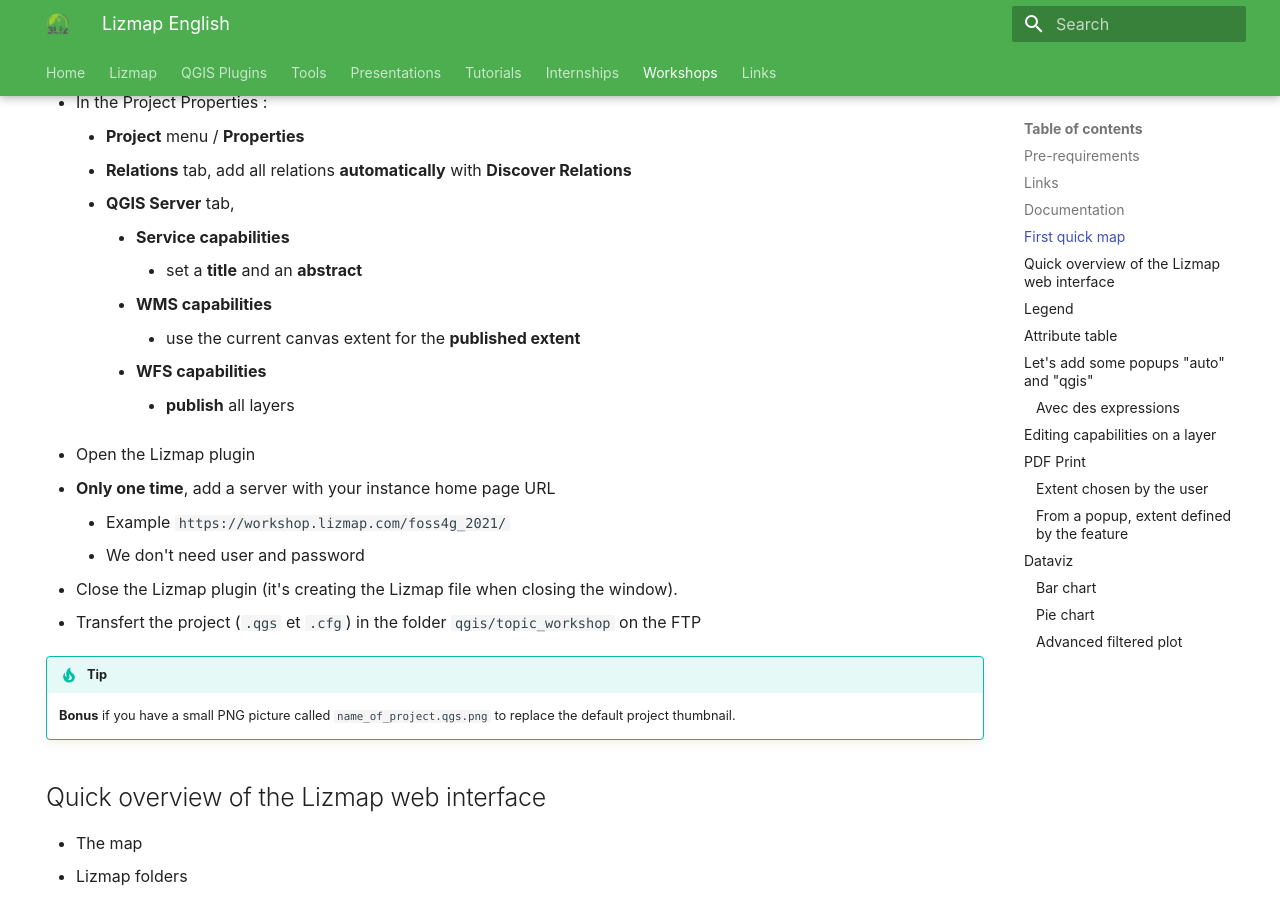
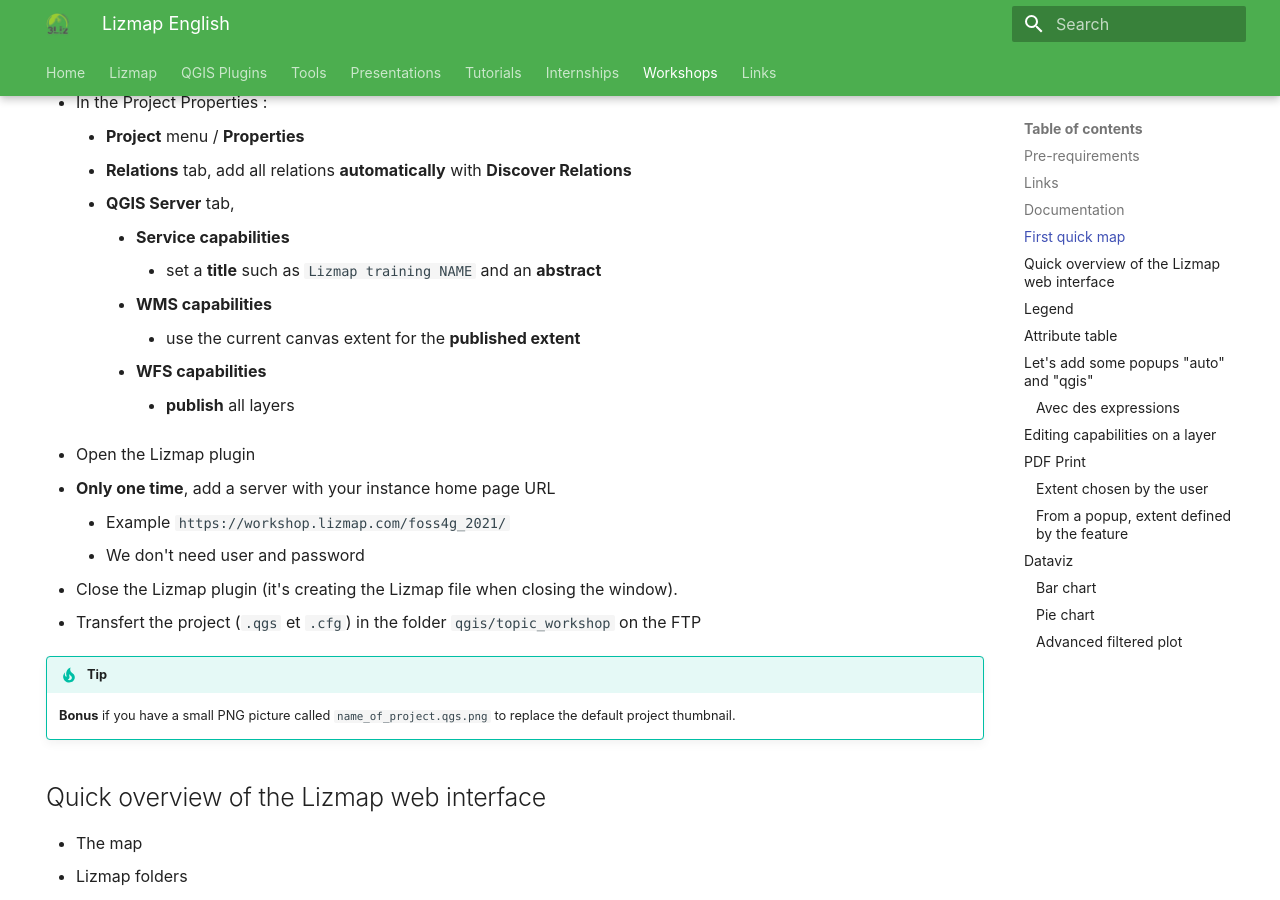
Before and after one commit to 3liz/3liz.github.io, an MkDocs documentation site: the page built from docs/workshop/lizmap-short-english.md, in a window 1280 px wide and 900 px high, scrolled down 1301 px. Built offline with MkDocs 1.6.1 and Material for MkDocs 9.7.7, drawn with Linux system fonts in a browser that asks for light colours; nearby versions of some CDN libraries.

Commit message:
Update title

```diff
--- a/docs/workshop/lizmap-short-english.md
+++ b/docs/workshop/lizmap-short-english.md
@@ -47,7 +47,7 @@
       * **Relations** tab, add all relations **automatically** with **Discover Relations**
       * **QGIS Server** tab,
           * **Service capabilities**
-              * set a **title** and an **abstract**
+              * set a **title** such as `Lizmap training NAME` and an **abstract**
           * **WMS capabilities**
               * use the current canvas extent for the **published extent**
           * **WFS capabilities**
```
